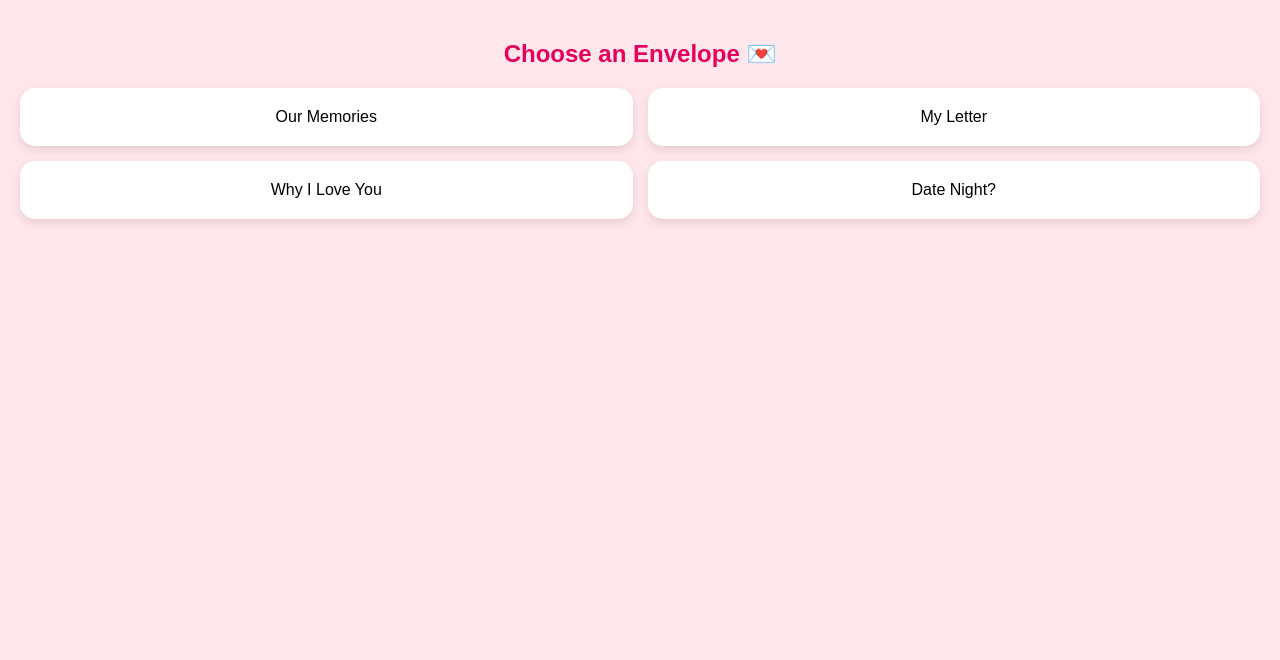
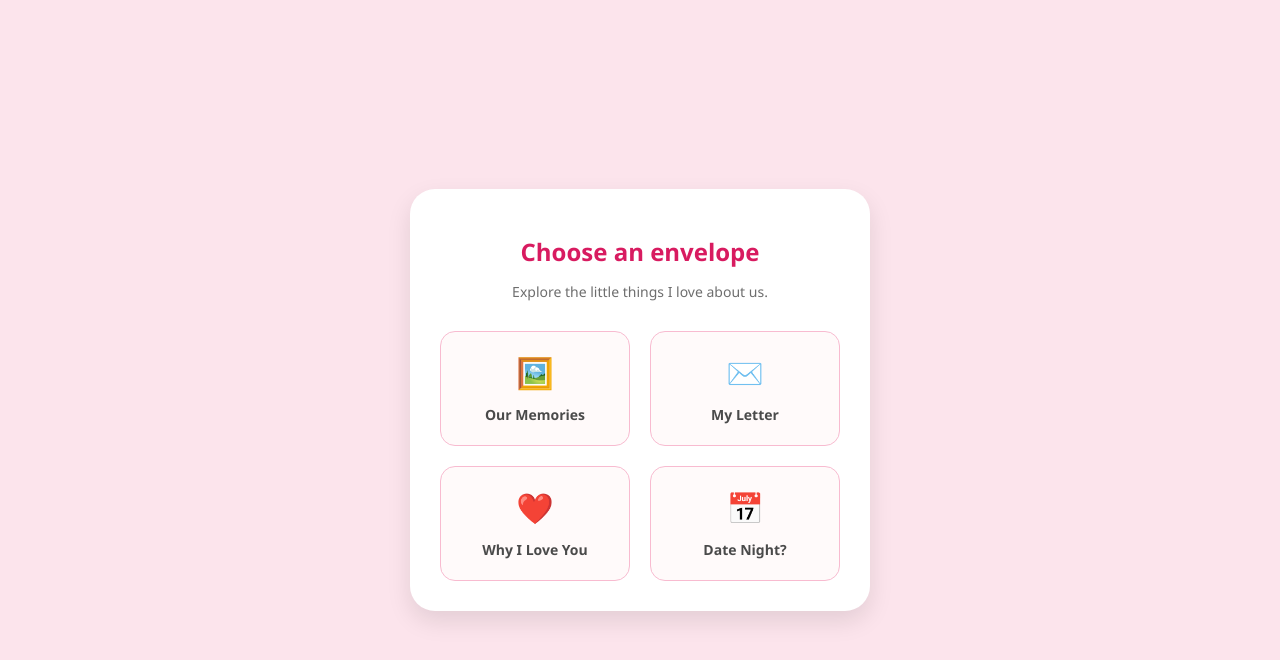
Before and after one commit to Ezhil1728/love-qr, a plain HTML site: page index.html in a window 1280 px wide. Drawn offline with Linux system fonts and the light colour scheme.

Commit message:
Update index.html

```diff
--- a/index.html
+++ b/index.html
@@ -1,170 +1,136 @@
 <!DOCTYPE html>
-<html>
+<html lang="en">
 <head>
-  <title>For You Chellameyyy ❤️</title>
+    <meta charset="UTF-8">
     <meta name="viewport" content="width=device-width, initial-scale=1.0">
+    <title>Our Love Story</title>
     <style>
-    body {
-      font-family: Arial;
-      text-align: center;
-      background: #ffe6eb;
-      margin: 0;
-      padding: 20px;
+        :root {
+            --primary-pink: #fce4ec;
+            --accent-red: #d81b60;
+            --text-gray: #4a4a4a;
         }
 
-    h2 {
-      color: #e6005c;
+        body {
+            margin: 0;
+            padding: 0;
+            font-family: 'Segoe UI', Tahoma, Geneva, Verdana, sans-serif;
+            background-color: var(--primary-pink);
+            display: flex;
+            justify-content: center;
+            align-items: center;
+            min-height: 100vh;
+            color: var(--text-gray);
         }
 
         .container {
+            background: white;
+            width: 90%;
+            max-width: 400px;
+            border-radius: 25px;
+            padding: 30px;
+            text-align: center;
+            box-shadow: 0 10px 25px rgba(0,0,0,0.1);
+        }
+
+        h1 { font-size: 24px; color: var(--accent-red); margin-bottom: 10px; }
+        p.subtitle { font-size: 14px; margin-bottom: 30px; opacity: 0.8; }
+
+        /* The Grid Layout */
+        .envelope-grid {
             display: grid;
             grid-template-columns: 1fr 1fr;
-      gap: 15px;
-      margin-top: 20px;
+            gap: 20px;
         }
 
         .card {
-      background: white;
-      padding: 20px;
+            background: #fffafa;
+            border: 1.5px solid #f8bbd0;
             border-radius: 15px;
-      box-shadow: 0 4px 10px rgba(0,0,0,0.1);
+            padding: 20px 10px;
             cursor: pointer;
+            transition: transform 0.2s, background 0.2s;
+            text-decoration: none;
+            color: inherit;
         }
 
-    .hidden {
+        .card:active { transform: scale(0.95); background: #fce4ec; }
+
+        .icon { font-size: 30px; margin-bottom: 10px; display: block; }
+        .label { font-size: 14px; font-weight: 600; }
+
+        /* Modal / Detail View Styling */
+        #detail-view {
             display: none;
+            position: fixed;
+            top: 0; left: 0; width: 100%; height: 100%;
+            background: white;
+            z-index: 10;
+            padding: 20px;
+            box-sizing: border-box;
+            overflow-y: auto;
         }
 
-    .content {
+        .back-btn {
+            background: var(--accent-red);
+            color: white;
+            border: none;
+            padding: 10px 25px;
+            border-radius: 20px;
             margin-top: 20px;
-      background: white;
-      padding: 20px;
-      border-radius: 15px;
-    }
-
-    button {
-      margin-top: 10px;
-      padding: 10px 20px;
-      border: none;
-      background: #ff4d88;
-      color: white;
-      border-radius: 10px;
+            font-weight: bold;
         }
     </style>
 </head>
-
 <body>
 
-<h2>Choose an Envelope 💌</h2>
+    <div class="container" id="main-menu">
+        <h1>Choose an envelope</h1>
+        <p class="subtitle">Explore the little things I love about us.</p>
 
-<div class="container">
-
+        <div class="envelope-grid">
             <div class="card" onclick="showContent('memories')">
-    Our Memories
+                <span class="icon">🖼️</span>
+                <span class="label">Our Memories</span>
+            </div>
+            <div class="card" onclick="showContent('letter')">
+                <span class="icon">✉️</span>
+                <span class="label">My Letter</span>
+            </div>
+            <div class="card" onclick="showContent('why')">
+                <span class="icon">❤️</span>
+                <span class="label">Why I Love You</span>
+            </div>
+            <div class="card" onclick="showContent('date')">
+                <span class="icon">📅</span>
+                <span class="label">Date Night?</span>
+            </div>
+        </div>
     </div>
 
-  <div class="card" onclick="showContent('letter')">
-    My Letter
+    <div id="detail-view">
+        <div id="content-area"></div>
+        <button class="back-btn" onclick="hideContent()">Back</button>
     </div>
 
-  <div class="card" onclick="showContent('love')">
-    Why I Love You
-  </div>
+    <script>
+        const contents = {
+            memories: `<h2>Our Memories</h2><p>Remember that time we...</p><img src="https://via.placeholder.com/300" style="width:100%; border-radius:15px;"><p>Insert your photos here!</p>`,
+            letter: `<h2>My Dear...</h2><p style="text-align:left; line-height:1.6;">Writing this to tell you how much you mean to me. Every day with you is a gift...</p>`,
+            why: `<h2>Why I Love You</h2><ul style="text-align:left;"><li>Your laugh.</li><li>How you care for others.</li><li>The way you look at me.</li></ul>`,
+            date: `<h2>Date Night?</h2><p>Pick one for this weekend:</p><button onclick="alert('Sushi it is!')">🍣 Sushi Night</button><br><br><button onclick="alert('Movie time!')">🎬 Cinema</button>`
+        };
 
-  <div class="card" onclick="showContent('date')">
-    Date Night?
-  </div>
-
-</div>
-
-<div id="contentBox" class="content hidden"></div>
-
-<script>
         function showContent(type) {
-  let content = "";
-
-  if(type === "memories") {
-  content = `
-    <h3>Our Memories 📸</h3>
-
-    <div class="slideshow">
-      <img id="slide" src="img1.jpg" width="100%" style="border-radius:10px;">
-      <img id="slide" src="img2.jpg" width="100%" style="border-radius:10px;">
-      <img id="slide" src="img3.jpg" width="100%" style="border-radius:10px;">
-      <img id="slide" src="img4.jpg" width="100%" style="border-radius:10px;">
-      <img id="slide" src="img5.jpg" width="100%" style="border-radius:10px;">
-      <img id="slide" src="img6.jpg" width="100%" style="border-radius:10px;">
-    </div>
-
-    <br>
-
-    <button onclick="prevSlide()">⬅️</button>
-    <button onclick="nextSlide()">➡️</button>
-  `;
+            document.getElementById('content-area').innerHTML = contents[type];
+            document.getElementById('detail-view').style.display = 'block';
+            document.getElementById('main-menu').style.display = 'none';
         }
 
-  if(type === "letter") {
-    content = `
-      <h3>My Letter 💌</h3>
-      <p>
-      I just want to say... you are the best thing in my life ❤️
-      </p>
-      <!-- EDIT YOUR LETTER HERE -->
-    `;
-  }
-
-  if(type === "love") {
-    content = `
-      <h3>Why I Love You ❤️</h3>
-      <ul>
-        <li>Your smile 😊</li>
-        <li>Your care 💕</li>
-        <li>Your support 🤗</li>
-      </ul>
-      <!-- EDIT REASONS HERE -->
-    `;
-  }
-
-  if(type === "date") {
-    content = `
-      <h3>Date Night? 🍽️</h3>
-      <p>Let's go out this weekend ❤️</p>
-      <button onclick="alert('She said YES 💖')">Accept</button>
-      <!-- CHANGE MESSAGE HERE -->
-    `;
-  }
-
-  document.getElementById("contentBox").innerHTML = content;
-  document.getElementById("contentBox").classList.remove("hidden");
-
+        function hideContent() {
+            document.getElementById('detail-view').style.display = 'none';
+            document.getElementById('main-menu').style.display = 'block';
         }
     </script>
-<script>
-let images = [
-  "img1.jpg",
-  "img2.jpg",
-  "img3.jpg",
-  "img4.jpg",
-  "img5.jpg",
-  "img6.jpg"
-]; // 👉 ADD YOUR IMAGE NAMES HERE
-
-let index = 0;
-
-function showSlide() {
-  document.getElementById("slide").src = images[index];
-}
-
-function nextSlide() {
-  index = (index + 1) % images.length;
-  showSlide();
-}
-
-function prevSlide() {
-  index = (index - 1 + images.length) % images.length;
-  showSlide();
-}
-</script>
-
 </body>
 </html>
```
Lines whose indentation alone changed are shown as unchanged.
